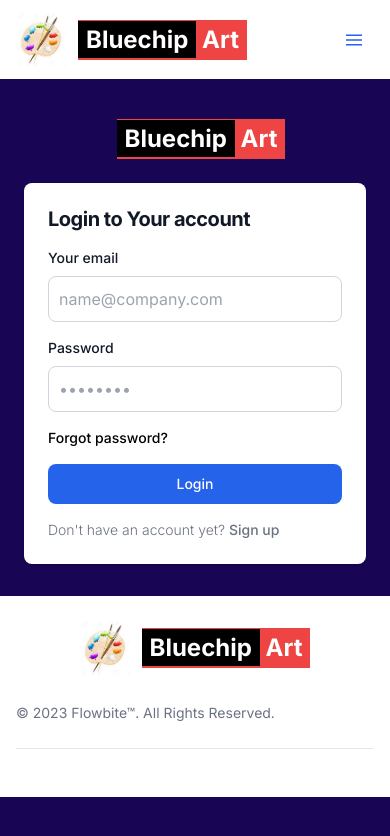
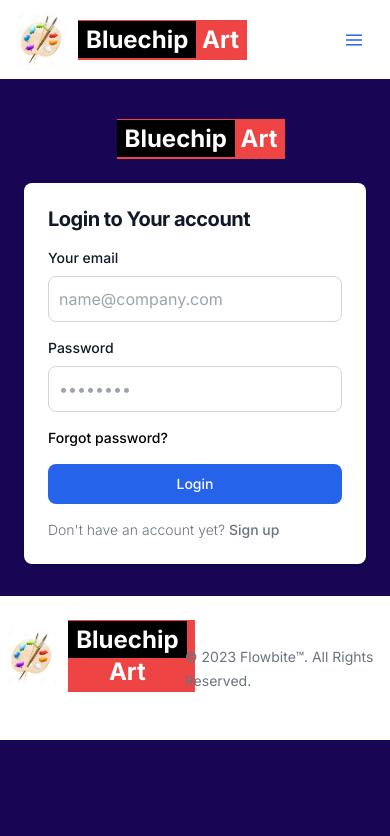
Before and after one commit to Hrushi4151/Assetpoolingfos, a Next.js app: page /login in a window 390 px wide. Shown: the top 836 px of the page. Built offline with nearby package versions, Linux system fonts and the light colour scheme; no server answers.

Commit message:
Update Footer.js

```diff
--- a/src/app/components/Footer.js
+++ b/src/app/components/Footer.js
@@ -11,16 +11,14 @@
     <div>
     <footer className="bg-white">
         <div className="mx-auto w-full max-w-screen-xl p-4 py-6 lg:py-8">
-            <div className="md:flex md:justify-between">
+            <div className="flex justify-between items-center">
               <div className="mb-6 md:mb-0 flex flex-row justify-center items-center">
 			<Image src={image} width={50} height={50} alt=""/>
 			<p className='text-2xl text-center text-white font-bold ml-3 bg-red-500 w-auto h-auto py-1 pr-2'><span className=' bg-black text-white px-2 py-1'>Bluechip</span> Art </p>
 		</div>
-	  <span className="text-sm text-gray-500 sm:text-center">© 2023 <a href="https://flowbite.com/" className="hover:underline">Flowbite™</a>. All Rights Reserved.
+          <div className="sm:flex sm:items-center sm:justify-between">
+            <span className="text-sm text-gray-500 sm:text-center">© 2023 <a href="https://flowbite.com/" className="hover:underline">Flowbite™</a>. All Rights Reserved.
               </span>
-          <hr className="my-6 border-gray-200 sm:mx-auto  lg:my-8" />
-          <div className="sm:flex sm:items-center sm:justify-between">
-
           </div>
         </div>
 	  </div>
```
